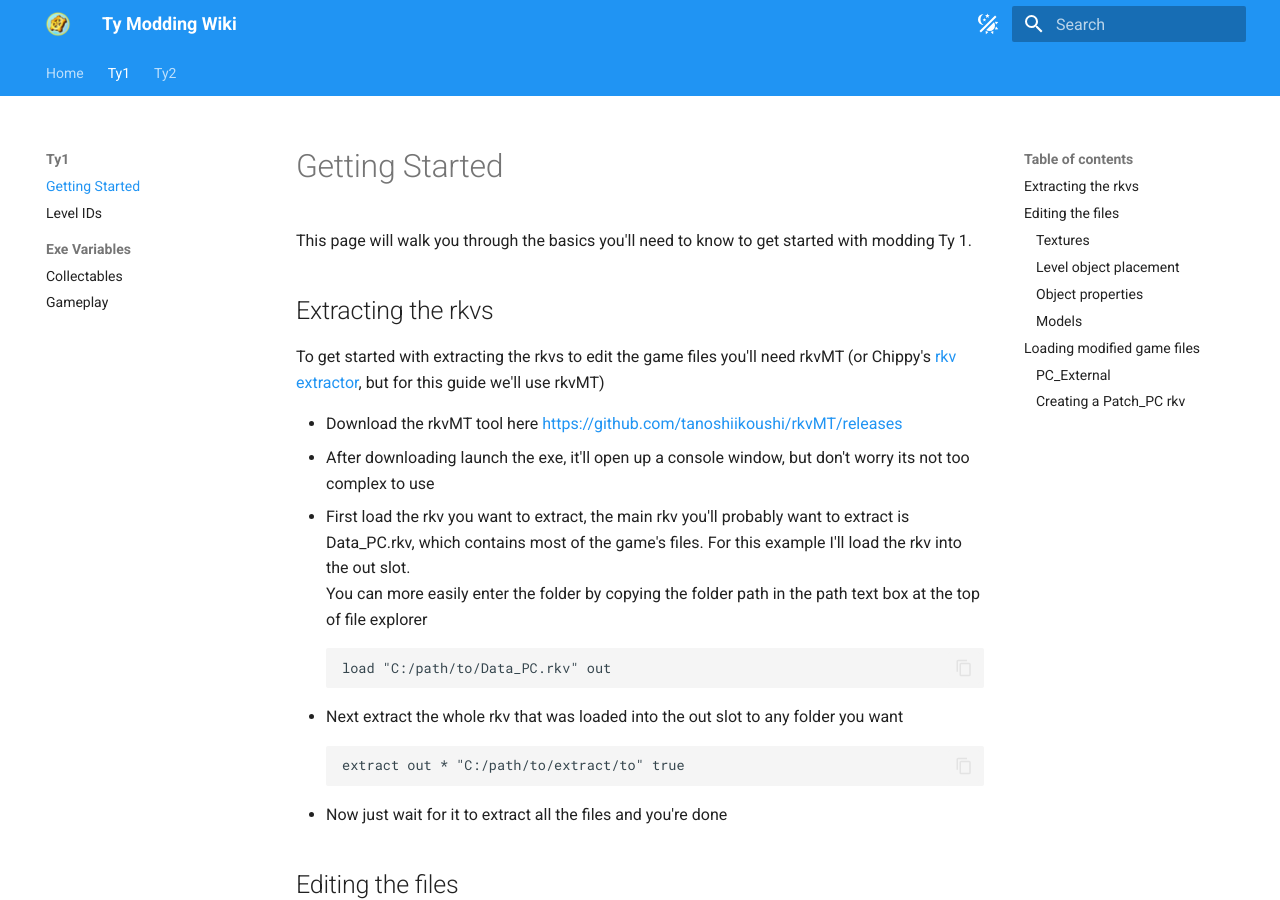
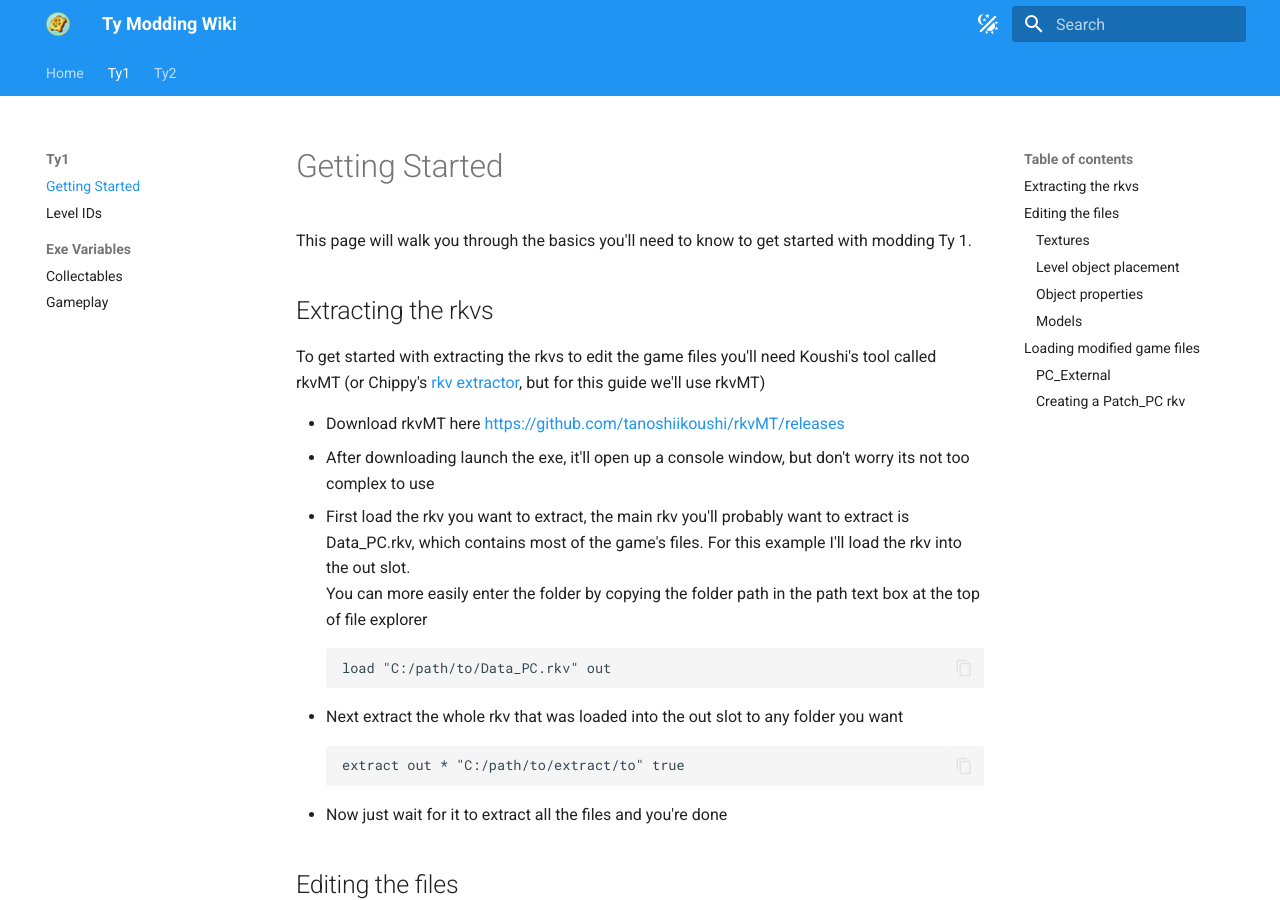
Before and after one commit to TyModdingWiki/tymoddingwiki.github.io, an MkDocs documentation site: the page built from docs/Ty1/index.md, in a window 1280 px wide and 900 px high. Built offline with MkDocs 1.6.1 and Material for MkDocs 9.7.7, drawn with Linux system fonts in a browser that asks for light colours.

Commit message:
Mention Koushi for rkvMT

```diff
--- a/docs/Ty1/index.md
+++ b/docs/Ty1/index.md
@@ -4,9 +4,9 @@
 
 ## Extracting the rkvs
 
-To get started with extracting the rkvs to edit the game files you'll need rkvMT (or Chippy's [rkv extractor](https://github.com/1superchip/Rkv-Extractor){:target="_blank"}, but for this guide we'll use rkvMT)
+To get started with extracting the rkvs to edit the game files you'll need Koushi's tool called rkvMT (or Chippy's [rkv extractor](https://github.com/1superchip/Rkv-Extractor){:target="_blank"}, but for this guide we'll use rkvMT)
 
-- Download the rkvMT tool here [https://github.com/tanoshiikoushi/rkvMT/releases](https://github.com/tanoshiikoushi/rkvMT/releases){:target="_blank"}
+- Download rkvMT here [https://github.com/tanoshiikoushi/rkvMT/releases](https://github.com/tanoshiikoushi/rkvMT/releases){:target="_blank"}
 - After downloading launch the exe, it'll open up a console window, but don't worry its not too complex to use
 - First load the rkv you want to extract, the main rkv you'll probably want to extract is Data_PC.rkv, which contains most of the game's files. For this example I'll load the rkv into the out slot.
 You can more easily enter the folder by copying the folder path in the path text box at the top of file explorer
```
